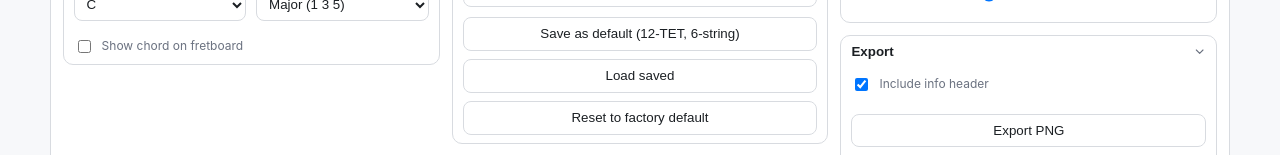
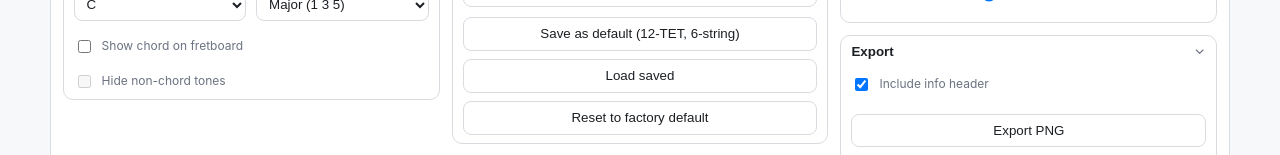
Before and after one commit to DMNerd/tuning-visualizer, a React (Vite) app: page / in a window 1280 px wide. Shown: the part 797-952 px from the top of the page. Built offline with nearby package versions, Linux system fonts and the light colour scheme.

Commit message:
Chord builder option to hide non chord tones and ignore scale filters

```diff
--- a/src/app/App.jsx
+++ b/src/app/App.jsx
@@ -46,7 +46,6 @@ export default function App() {
   const [frets, setFrets] = useState(22);
   const [fretsTouched, setFretsTouched] = useState(false);
 
-  // wrapped setter to mark user interaction
   const setFretsUI = (val) => {
     setFrets(val);
     setFretsTouched(true);
@@ -54,12 +53,13 @@ export default function App() {
 
   // ----- Root & accidental -----
   const [root, setRoot] = useState("C");
-  const [accidental, setAccidental] = useState("sharp"); // "sharp" | "flat"
+  const [accidental, setAccidental] = useState("sharp");
 
   // ----- Chords -----
   const [chordRoot, setChordRoot] = useState("C");
   const [chordType, setChordType] = useState("maj");
   const [showChord, setShowChord] = useState(false);
+  const [hideNonChord, setHideNonChord] = useState(false); // NEW
 
   // ----- Display options -----
   const [show, setShow] = useState("names");
@@ -75,13 +75,12 @@ export default function App() {
   const boardRef = useRef(null);
   const stageRef = useRef(null);
 
-  // ----- Fullscreen controls for the stage -----
   const { isActive: isFs, toggle: toggleFs } = useFullscreen(stageRef, {
     hotkey: true,
     docClass: "is-fs",
   });
 
-  // ----- Tuning (defaults + presets) via hook -----
+  // ----- Tuning (defaults + presets) -----
   const {
     tuning,
     setTuning,
@@ -99,13 +98,12 @@ export default function App() {
     PRESET_TUNINGS,
   });
 
-  // Preset selection UI state
   const [selectedPreset, setSelectedPreset] = useState("Factory default");
   useEffect(() => {
     setSelectedPreset("Factory default");
   }, [systemId, strings]);
 
-  // ----- System note names (spelled by accidental) -----
+  // ----- System note names -----
   const { pcForName: pcFromName, nameForPc } = usePitchMapping(
     system,
     accidental,
@@ -115,7 +113,6 @@ export default function App() {
     [system.divisions, nameForPc],
   );
 
-  // Root/chord indices
   const rootIx = useMemo(() => pcFromName(root), [root, pcFromName]);
   const chordRootIx = useMemo(
     () => pcFromName(chordRoot),
@@ -130,19 +127,19 @@ export default function App() {
     [showChord, chordRootIx, chordType, system.divisions],
   );
 
-  // ----- Scales for system via hook -----
+  // ----- Scales -----
   const { scale, setScale, scaleOptions, intervals } = useScaleOptions({
     system,
     ALL_SCALES,
     initial: "Major (Ionian)",
   });
 
-  // ----- Draw-fret normalization across systems via hook -----
+  // ----- Draw-frets normalization -----
   const drawFrets = useDrawFrets({
     baseFrets: frets,
     divisions: system.divisions,
     fretsTouched,
-    setFretsRaw: setFrets, // raw setter (not setFretsUI)
+    setFretsRaw: setFrets,
   });
 
   // ----- Export filename base -----
@@ -155,13 +152,11 @@ export default function App() {
   useEffect(() => {
     const toName = (pc) => system.nameForPc(pc, accidental);
 
-    // root
     setRoot((prev) => {
       const next = toName(pcFromName(prev));
       return next !== prev ? next : prev;
     });
 
-    // tuning
     setTuning((prev) => {
       const next = prev.map((n) => toName(pcFromName(n)));
       const same =
@@ -169,14 +164,12 @@ export default function App() {
       return same ? prev : next;
     });
 
-    // chord root
     setChordRoot((prev) => {
       const next = toName(pcFromName(prev));
       return next !== prev ? next : prev;
     });
   }, [accidental, system, pcFromName, setTuning]);
 
-  // ----- Strings count change handler (preserve intent) -----
   const handleStringsChange = useStringsChange({
     setStrings,
     setTuning,
@@ -185,7 +178,6 @@ export default function App() {
 
   return (
     <div className="page">
-      {/* Top-of-page header (not overlaying the stage) */}
       <header className="page-header">
         <PanelHeader
           theme={theme}
@@ -195,11 +187,9 @@ export default function App() {
         />
       </header>
 
-      {/* Fretboard stage */}
       <main className="page-main">
         <div className="stage fb-stage" ref={stageRef}>
           <div className="fretboard-wrap" onDoubleClick={toggleFs}>
-            {/* overlay toolbar anchored to the board */}
             <div className="stage-toolbar">
               <button
                 type="button"
@@ -208,7 +198,7 @@ export default function App() {
                   isFs ? "Exit fullscreen (Esc)" : "Enter fullscreen (F)"
                 }
                 onClick={toggleFs}
-                title={isFs ? "Exit fullscreen (Esc)" : "Enter fullscreen (F)"} // optional tooltip
+                title={isFs ? "Exit fullscreen (Esc)" : "Enter fullscreen (F)"}
               >
                 {isFs ? (
                   <FiMinimize size={16} aria-hidden={true} />
@@ -236,12 +226,12 @@ export default function App() {
               chordRootPc={chordRootIx}
               openOnlyInScale={openOnlyInScale}
               colorByDegree={colorByDegree}
+              hideNonChord={hideNonChord} // NEW
             />
           </div>
         </div>
       </main>
 
-      {/* Controls block just under the fretboard */}
       <footer className="page-controls">
         <TuningSystemSelector
           systemId={systemId}
@@ -266,6 +256,8 @@ export default function App() {
           onTypeChange={setChordType}
           showChord={showChord}
           setShowChord={setShowChord}
+          hideNonChord={hideNonChord} // NEW
+          setHideNonChord={setHideNonChord} // NEW
         />
 
         <InstrumentControls
--- a/src/components/Fretboard/Fretboard.jsx
+++ b/src/components/Fretboard/Fretboard.jsx
@@ -24,17 +24,17 @@ const Fretboard = forwardRef(function Fretboard(
     showFretNums = true,
     dotSize = 14,
     lefty = false,
-    system, // { id, divisions, nameForPc(pc, accidental?) }
+    system, // { divisions, nameForPc(pc, accidental?) }
     chordPCs = null, // Set<number> | null
     chordRootPc = null, // number | null
     openOnlyInScale = false,
     colorByDegree = false,
+    hideNonChord = false,
   },
   ref,
 ) {
   const svgRef = useRef(null);
 
-  // --- Layout via hook (note: current hook does not take `system`) ---
   const {
     width,
     height,
@@ -63,7 +63,7 @@ const Fretboard = forwardRef(function Fretboard(
 
   const { pcForName, nameForPc } = usePitchMapping(system, accidental);
 
-  // Scale membership + degree lookup
+  // scale membership + degree lookup (chord context also passed)
   const { scaleSet, degreeForPc } = useScaleAndChord({
     system,
     rootIx,
@@ -72,7 +72,6 @@ const Fretboard = forwardRef(function Fretboard(
     chordRootPc,
   });
 
-  // Inlays (map 12-TET references to N-TET wires)
   const { inlaySingles, inlayDoubles } = useInlays({
     frets,
     divisions: system.divisions,
@@ -204,13 +203,24 @@ const Fretboard = forwardRef(function Fretboard(
           const openPc = pcForName(openName);
           return Array.from({ length: frets + 1 }).map((_, f) => {
             const pc = (openPc + f) % system.divisions;
+            const isOpen = f === 0;
 
-            // visibility logic (supports openOnlyInScale)
             const inScale = scaleSet.has(pc);
-            const isOpen = f === 0;
-            const visible = isOpen
-              ? showOpen && (!openOnlyInScale || inScale)
-              : inScale;
+            const inChord = chordPCs ? chordPCs.has(pc) : false;
+
+            // Visibility rules
+            let visible;
+            if (hideNonChord && chordPCs) {
+              // IGNORE scale & openOnlyInScale: show chord tones everywhere
+              const baselineVisible = isOpen ? showOpen : true;
+              visible = baselineVisible && inChord;
+            } else {
+              // regular scale-driven visibility
+              const baselineVisible = isOpen
+                ? showOpen && (!openOnlyInScale || inScale)
+                : inScale;
+              visible = baselineVisible;
+            }
 
             if (!visible) return null;
 
@@ -218,8 +228,6 @@ const Fretboard = forwardRef(function Fretboard(
             const cy = yForString(s);
 
             const isRoot = pc === rootIx;
-
-            const inChord = chordPCs ? chordPCs.has(pc) : false;
             const isChordRoot = inChord && chordRootPc === pc;
             const isStandard = (f * 12) % system.divisions === 0;
             const isMicro = !isStandard;
@@ -264,22 +272,28 @@ const Fretboard = forwardRef(function Fretboard(
         const openPc = pcForName(openName);
         return Array.from({ length: frets + 1 }).map((_, f) => {
           const pc = (openPc + f) % system.divisions;
+          const isOpen = f === 0;
 
-          // visibility logic mirrored for labels
           const inScale = scaleSet.has(pc);
-          const isOpen = f === 0;
-          const visible = isOpen
-            ? showOpen && (!openOnlyInScale || inScale)
-            : inScale;
+          const inChord = chordPCs ? chordPCs.has(pc) : false;
+
+          let visible;
+          if (hideNonChord && chordPCs) {
+            const baselineVisible = isOpen ? showOpen : true;
+            visible = baselineVisible && inChord;
+          } else {
+            const baselineVisible = isOpen
+              ? showOpen && (!openOnlyInScale || inScale)
+              : inScale;
+            visible = baselineVisible;
+          }
 
           if (!visible) return null;
 
           const cx = noteCenterX(f);
           const cy = yForString(s);
-
           const isRoot = pc === rootIx;
 
-          // Use the same scheme as the fret-number rail when in "fret" mode
           const raw = labelFor(pc, f);
           const label =
             show === "fret" ? buildFretLabel(f, system.divisions) : raw;
@@ -300,7 +314,7 @@ const Fretboard = forwardRef(function Fretboard(
         });
       })}
 
-      {/* fret numbers (centered between frets) */}
+      {/* fret numbers */}
       {showFretNums &&
         Array.from({ length: frets + 1 }).map((_, f) => {
           const labelNum = buildFretLabel(f, system.divisions);
--- a/src/components/UI/ChordBuilder.jsx
+++ b/src/components/UI/ChordBuilder.jsx
@@ -9,6 +9,10 @@ export default function ChordBuilder({
   onTypeChange,
   showChord,
   setShowChord,
+
+  // NEW
+  hideNonChord,
+  setHideNonChord,
 }) {
   return (
     <Section title="Chord Builder">
@@ -59,6 +63,23 @@ export default function ChordBuilder({
             Show chord on fretboard
           </label>
         </div>
+
+        <div className="field">
+          <label
+            className={`check${!showChord ? " disabled" : ""}`}
+            htmlFor="hideNonChord"
+          >
+            <input
+              id="hideNonChord"
+              name="hideNonChord"
+              type="checkbox"
+              checked={hideNonChord}
+              onChange={(e) => setHideNonChord(e.target.checked)}
+              disabled={!showChord}
+            />
+            Hide non-chord tones
+          </label>
+        </div>
       </div>
     </Section>
   );
```
Also changed, not shown: 1 other file (tests, documents, lock files or other folders).
